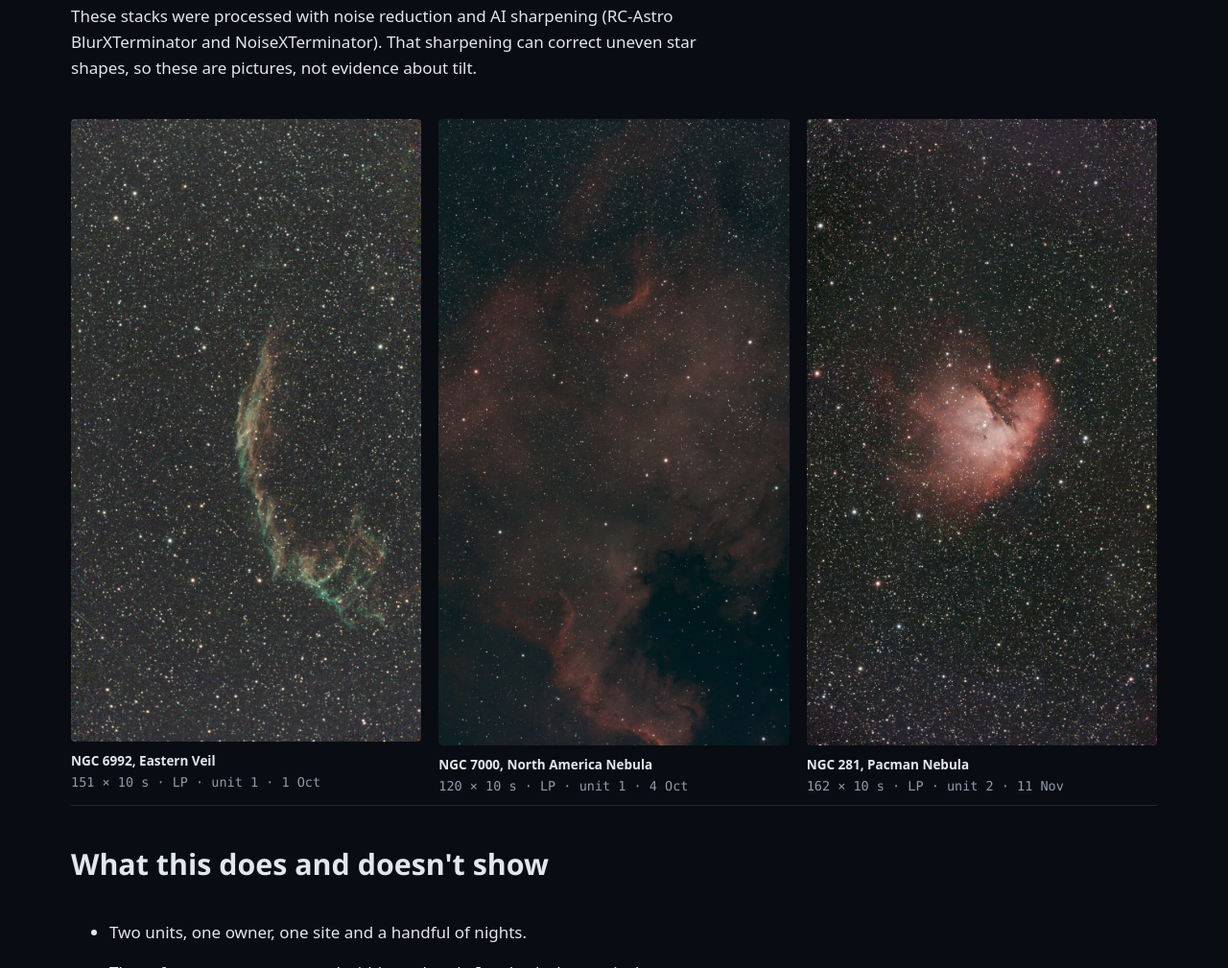
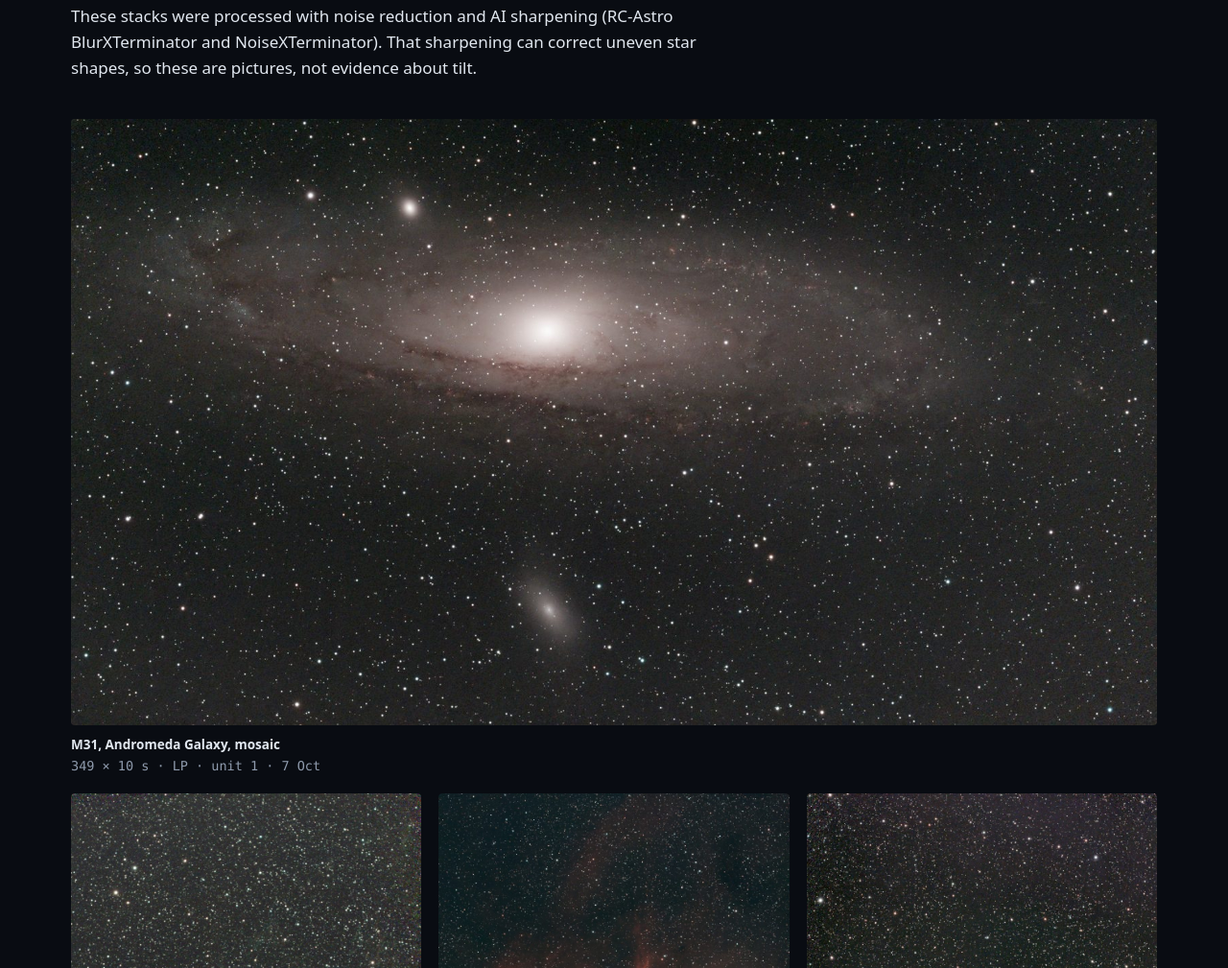
Before and after one commit to func-end/func-end.github.io, a plain HTML site: page index.html in a window 1280 px wide. Shown: the part 8359-9368 px from the top of the page at 96% size. Drawn offline with Linux system fonts and the light colour scheme.

Commit message:
Gallery: add the M31 mosaic, full width

```diff
--- a/index.html
+++ b/index.html
@@ -160,6 +160,7 @@ td .pct { color: var(--hot); }
 ol.steps { padding-left: 1.3em; display: grid; gap: 8px; margin: 0; }
 
 .gallery { display: grid; grid-template-columns: repeat(3, minmax(0, 1fr)); gap: 18px; align-items: start; }
+.gallery figure.wide { grid-column: 1 / -1; }
 .gallery img { border-radius: 4px; background: #000; }
 .gallery figcaption { font-size: 13.5px; }
 .gallery figcaption strong { color: var(--ink); font-weight: 600; display: block; }
@@ -394,6 +395,10 @@ footer { margin-top: 48px; padding-top: 20px; border-top: 1px solid var(--rule);
   <h2 id="gallery-h">What the scopes still captured</h2>
   <p class="prose">These stacks were processed with noise reduction and AI sharpening (RC-Astro BlurXTerminator and NoiseXTerminator). That sharpening can correct uneven star shapes, so these are pictures, not evidence about tilt.</p>
   <div class="gallery">
+    <figure class="wide">
+      <a href="img/gallery-m31-mosaic.jpg"><img src="img/gallery-m31-mosaic.jpg" width="1600" height="894" loading="lazy" alt="The Andromeda Galaxy, M31, as a mosaic: its bright core and spiral disc."></a>
+      <figcaption><strong>M31, Andromeda Galaxy, mosaic</strong><span class="data">349 × 10 s · LP · unit 1 · 7 Oct</span></figcaption>
+    </figure>
     <figure>
       <a href="img/gallery-ngc6992-veil.jpg"><img src="img/gallery-ngc6992-veil.jpg" width="900" height="1600" loading="lazy" alt="The Eastern Veil Nebula, NGC 6992: filaments of a supernova remnant across a dense star field."></a>
       <figcaption><strong>NGC 6992, Eastern Veil</strong><span class="data">151 × 10 s · LP · unit 1 · 1 Oct</span></figcaption>
```
